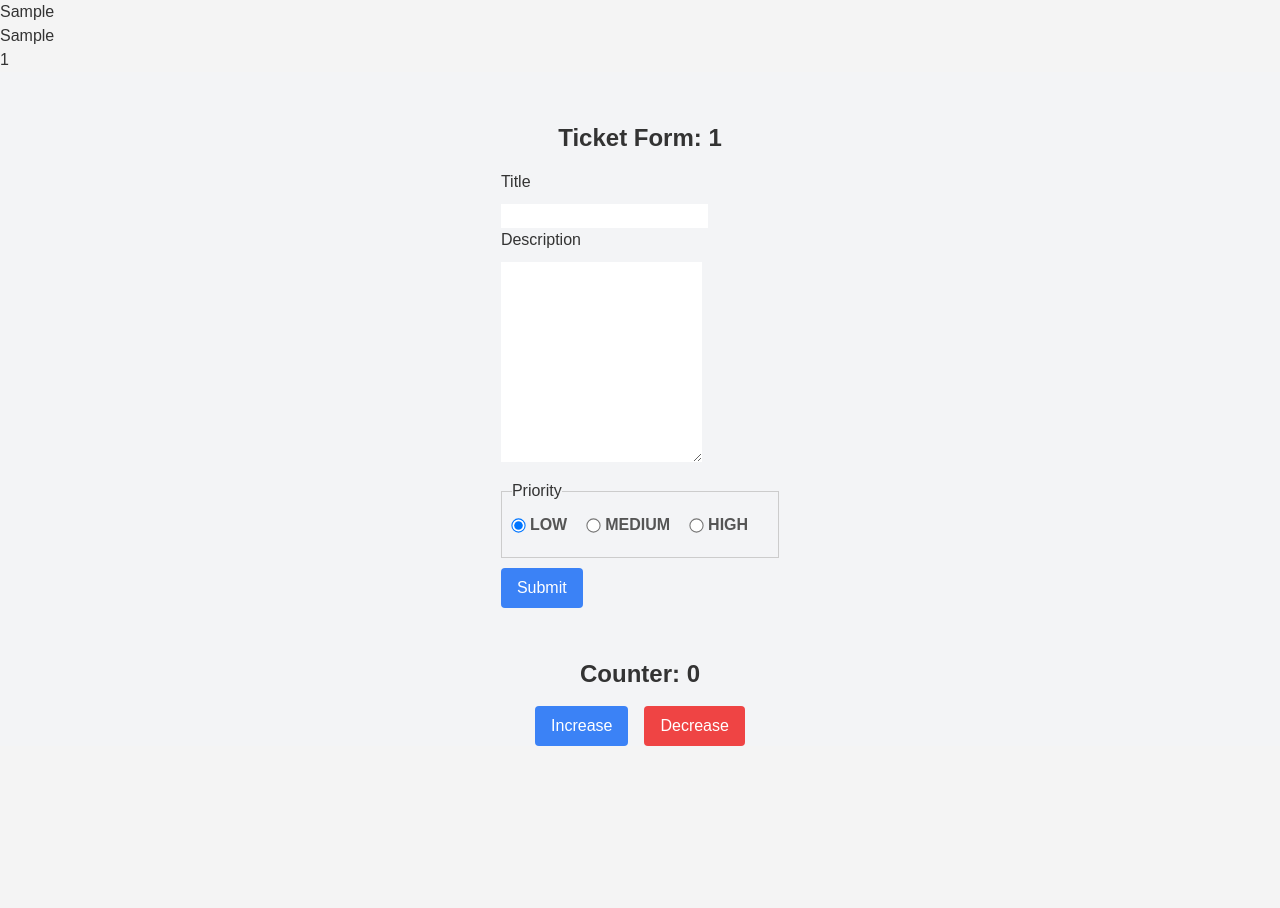
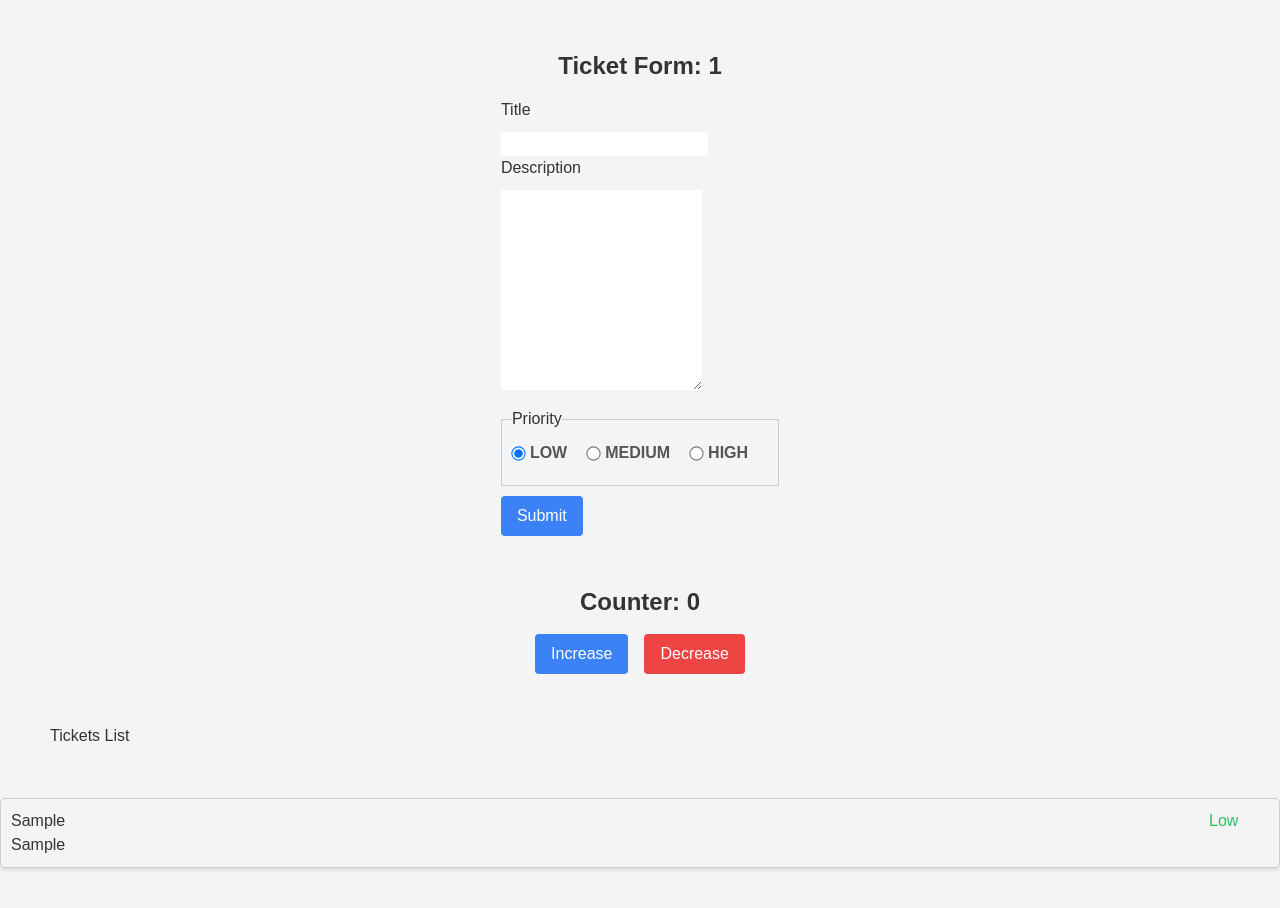
Before and after one commit to gezielcarvalho/xpeedopr, a React (Create React App) app in the folder frontend/: page / in a window 1280 px wide. Both pictures are taken after typing "Sample", "Sample" into the empty fields and a click on the button "Submit". Shown: the top 908 px of the page. Before the commit the page ends 800 px from the top, so only its background shows below. Built offline with nearby package versions, Linux system fonts and the light colour scheme.

Commit message:
69. Creating the TicketList component and conditional rendering #17

```diff
--- a/frontend/src/App.tsx
+++ b/frontend/src/App.tsx
@@ -3,21 +3,17 @@ import "./styles.css";
 import ZustandExample from "./components/ZustandExample";
 import TicketForm from "./components/TicketForm";
 import { useTicketStore } from "./stores";
+import TicketsList from "./components/TicketsList";
 
 const App: React.FC = () => {
   const { tickets } = useTicketStore();
   return (
     <>
-      {tickets.length > 0 &&
-        tickets.map((ticket) => (
-          <div key={ticket.id}>
-            <h2>{ticket.title}</h2>
-            <p>{ticket.description}</p>
-            <p>{ticket.priority}</p>
-          </div>
-        ))}
       <TicketForm />
       <ZustandExample />
+      {tickets.length > 0 && <h1>Tickets List</h1> && (
+        <TicketsList tickets={tickets} />
+      )}
     </>
   );
 };
--- a/frontend/src/components/TicketItem.tsx
+++ b/frontend/src/components/TicketItem.tsx
@@ -1,7 +1,7 @@
 import React from "react";
 
 import { Ticket } from "../types";
-import { PriorityStatus } from "../enums";
+import { PriorityStatus, PriorityStatusLabels } from "../enums";
 
 const priorityStyle = {
   [PriorityStatus.LOW]: "text-green-500",
@@ -12,10 +12,11 @@ const priorityStyle = {
 export default function TicketItem({ ticket }: { ticket: Ticket }) {
   return (
     <div className="ticket-item">
-      <div className={`priority-dot ${priorityStyle[ticket.priority]}`}></div>
+      <div className={`priority-dot ${priorityStyle[ticket.priority]}`}>
+        {PriorityStatusLabels[ticket.priority as PriorityStatus]}
+      </div>
       <h2>{ticket.title}</h2>
       <p>{ticket.description}</p>
-      <p>{ticket.priority}</p>
     </div>
   );
 }
--- /dev/null
+++ b/frontend/src/components/TicketsList.tsx
@@ -0,0 +1,13 @@
+import React from "react";
+import { Ticket } from "../types";
+import TicketItem from "./TicketItem";
+
+export default function TicketsList({ tickets }: { tickets: Ticket[] }) {
+  return (
+    <div className="ticket-list">
+      <h1>Tickets List</h1>
+      {tickets.length > 0 &&
+        tickets.map((ticket) => <TicketItem key={ticket.id} ticket={ticket} />)}
+    </div>
+  );
+}
--- a/frontend/src/enums/index.ts
+++ b/frontend/src/enums/index.ts
@@ -1,3 +1,3 @@
-import { PriorityStatus } from "./ticketsEnums";
+import { PriorityStatus, PriorityStatusLabels } from "./ticketsEnums";
 
-export { PriorityStatus };
+export { PriorityStatus, PriorityStatusLabels };
--- a/frontend/src/enums/ticketsEnums.ts
+++ b/frontend/src/enums/ticketsEnums.ts
@@ -3,3 +3,9 @@ export enum PriorityStatus {
   MEDIUM = 2,
   HIGH = 3,
 }
+
+export const PriorityStatusLabels: { [key in PriorityStatus]: string } = {
+  [PriorityStatus.LOW]: "Low",
+  [PriorityStatus.MEDIUM]: "Medium",
+  [PriorityStatus.HIGH]: "High",
+};
--- a/frontend/src/styles.css
+++ b/frontend/src/styles.css
@@ -1,6 +1,6 @@
 /* src/styles/App.css */
 body {
-    font-family: 'Arial', sans-serif !important;
+  font-family: "Arial", sans-serif !important;
   margin: 0;
   padding: 0;
   background-color: #f4f4f4;
@@ -8,9 +8,8 @@ body {
 }
 
 h1 {
-    margin: 50px;;
+  margin: 50px;
 }
-
 
 textarea {
   font-family: inherit;
@@ -27,11 +26,10 @@ label {
   margin: 0 auto;
 }
 
-
 .ticket-list {
   margin-bottom: 200px;
   border-radius: 5px;
-    box-shadow: 0 2px 4px rgba(0,0,0,.1);
+  box-shadow: 0 2px 4px rgba(0, 0, 0, 0.1);
 }
 
 .ticket-item {
@@ -41,7 +39,6 @@ label {
   border: 1px solid #ccc;
   border-radius: 5px;
   position: relative;
-
 }
 
 /* src/styles/App.css */
@@ -99,7 +96,7 @@ label {
   border-radius: 50%;
   position: absolute;
   top: 10px;
-    right: 10px;
+  right: 60px;
 }
 
 .priority-low {
@@ -122,5 +119,4 @@ select {
   padding: 10px;
   border-radius: 5px;
   border: 1px solid #ccc;
-
 }
```
Lines whose indentation alone changed are shown as unchanged.
